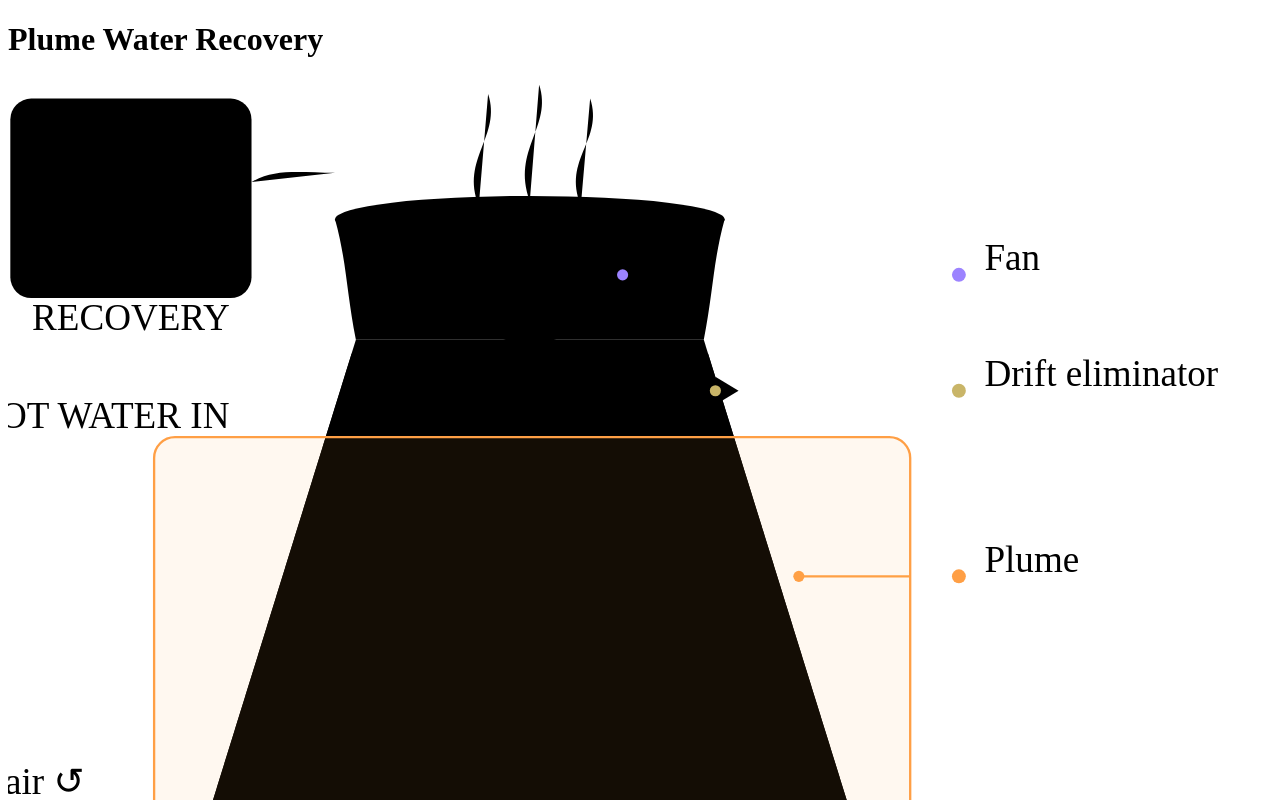
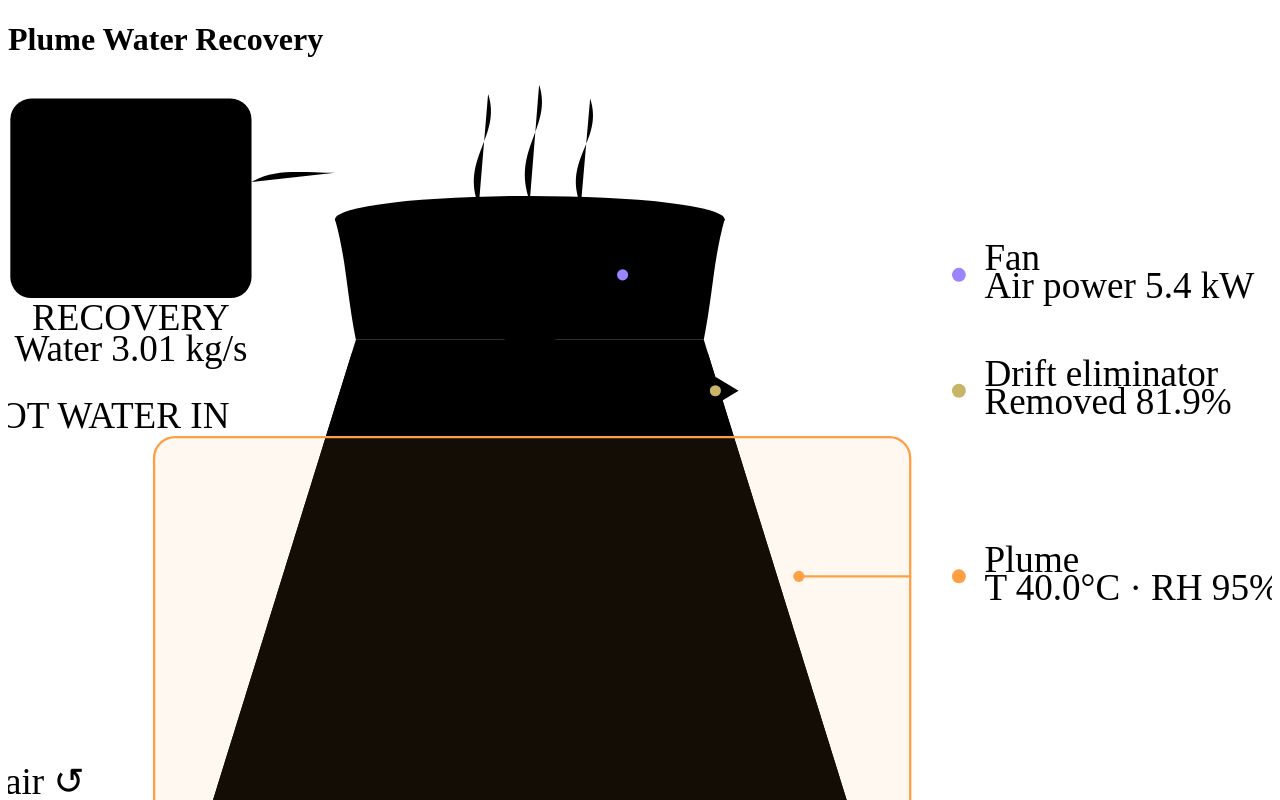
Before and after one commit to nokichy16/CoolingTower_, a React (Vite) app: page / in a window 1280 px wide. Shown: the top 800 px of the page. Built offline with nearby package versions, Linux system fonts and the light colour scheme; the HTML template or start-up script is replaced by a standard one.

Commit message:
Refine tower visual with live readings

```diff
--- a/src/components/TowerGraphic.tsx
+++ b/src/components/TowerGraphic.tsx
@@ -27,6 +27,7 @@ interface ZoneLabel {
 
 interface GraphicInfo {
   name: string
+  reading: string
   control: StageId
   accent: string
 }
@@ -62,6 +63,9 @@ export default function TowerGraphic({
   ) as Record<StageId, (typeof stages)[number]>
   const [graphicZone, setGraphicZone] = useState<GraphicZoneId>(selected)
 
+  const metricReading = (value: string, unit: string) =>
+    `${value}${unit === '%' || unit === '°C' ? '' : ' '}${unit}`
+
   useEffect(() => {
     setGraphicZone(selected)
   }, [selected])
@@ -70,21 +74,40 @@ export default function TowerGraphic({
     const info: Record<GraphicZoneId, GraphicInfo> = {
       plume: {
         name: 'Plume',
+        reading: `T ${metricReading(
+          byId.plume.primary[0].value,
+          byId.plume.primary[0].unit,
+        )} · RH ${metricReading(
+          byId.plume.primary[1].value,
+          byId.plume.primary[1].unit,
+        )}`,
         control: 'plume',
         accent: byId.plume.accent,
       },
       droplets: {
         name: 'Drift eliminator',
+        reading: `Removed ${metricReading(
+          byId.droplets.primary[0].value,
+          byId.droplets.primary[0].unit,
+        )}`,
         control: 'droplets',
         accent: byId.droplets.accent,
       },
       fan: {
         name: 'Fan',
+        reading: `Air power ${metricReading(
+          byId.fan.primary[0].value,
+          byId.fan.primary[0].unit,
+        )}`,
         control: 'fan',
         accent: byId.fan.accent,
       },
       recovery: {
         name: 'Recovery',
+        reading: `Water ${metricReading(
+          byId.recovery.supporting[0].value,
+          byId.recovery.supporting[0].unit,
+        )}`,
         control: 'recovery',
         accent: byId.recovery.accent,
       },
@@ -106,7 +129,7 @@ export default function TowerGraphic({
         className={`tower-zone${isSelected ? ' is-selected' : ''}`}
         role="button"
         tabIndex={0}
-        aria-label={`${info.name}, select station`}
+        aria-label={`${info.name}, ${info.reading}, select station`}
         aria-pressed={isSelected}
         onClick={() => {
           setGraphicZone(id)
@@ -156,7 +179,7 @@ export default function TowerGraphic({
         className={`tower-label${isSelected ? ' is-selected' : ''}`}
         role="button"
         tabIndex={0}
-        aria-label={`${info.name}, select station`}
+        aria-label={`${info.name}, ${info.reading}, select station`}
         onClick={() => {
           setGraphicZone(id)
           onSelect(info.control)
@@ -188,6 +211,9 @@ export default function TowerGraphic({
         />
         <text className="label-name" x={labelX + 24} y={labelY - 2}>
           {info.name}
+        </text>
+        <text className="label-value" x={labelX + 24} y={labelY + 10}>
+          {info.reading}
         </text>
       </g>
     )
@@ -249,6 +275,9 @@ export default function TowerGraphic({
           />
           <text className="rec-label" x="108" y="108" textAnchor="middle">
             RECOVERY
+          </text>
+          <text className="rec-value" x="108" y="121" textAnchor="middle">
+            {graphicInfo('recovery').reading}
           </text>
         </g>
 
```
Also changed, not shown: src/styles.css (+11 -0 lines).
